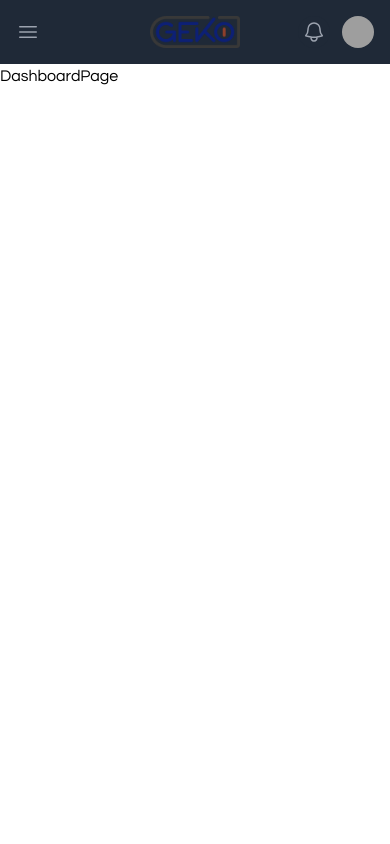
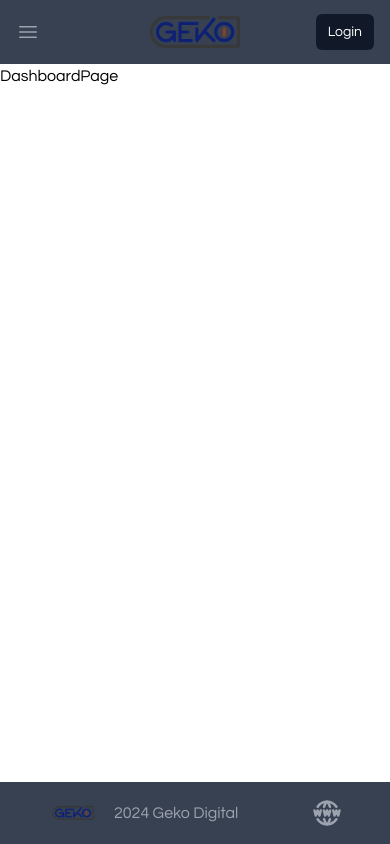
Before and after one commit to rleiva-2019154/vacationManager-Front, a React (Vite) app: page / in a window 390 px wide. Built offline with nearby package versions, Linux system fonts and the light colour scheme; grey boxes are pictures that could not be loaded.

Commit message:
Agregando le funcionalidad al navbar y agregando al navabar el username y profilepicture, creación del footer

```diff
--- a/package.json
+++ b/package.json
@@ -19,6 +19,7 @@
     "react": "^18.3.1",
     "react-dom": "^18.3.1",
     "react-hot-toast": "^2.4.1",
+    "react-icons": "^5.3.0",
     "react-router-dom": "^6.26.2"
   },
   "devDependencies": {
--- /dev/null
+++ b/src/components/Footer.jsx
@@ -0,0 +1,32 @@
+import { TbWorldWww } from "react-icons/tb";
+import logo from '../assets/img/logoGeko.png'
+
+export const Footer = () => {
+  return (
+    <footer className="bg-gray-700 text-gray-400 p-4 flex justify-between items-center">
+        <aside className="flex items-center ml-8">
+            <img
+                src={logo}
+                alt="Letras de la empresa"
+                width="50"
+                height="70"
+            />
+            <span className="ml-4 flex items-center">
+                <p className="m-0 p-0 leading-none text-base">
+                    {new Date().getFullYear()} Geko Digital
+                </p>
+            </span>
+        </aside>
+        <nav className='flex items-center mr-8'>
+            <a
+                href="https://digitalgeko.com/"
+                target='_blank'
+                rel='noopener noreferrer'
+                className='flex items-center'
+            >
+                <TbWorldWww size={30}/>
+            </a>
+        </nav>
+    </footer>
+)
+}
--- a/src/components/Navbar.jsx
+++ b/src/components/Navbar.jsx
@@ -7,16 +7,20 @@ import {
   MenuItem,
   MenuItems,
 } from "@headlessui/react";
-import { Bars3Icon, BellIcon, XMarkIcon } from "@heroicons/react/24/outline";
+import { Bars3Icon, XMarkIcon } from "@heroicons/react/24/outline";
 import logo from "../assets/img/logoGeko.png";
-import { loguot } from "../hooks/useLogout";
+import avatar from "../assets/img/avatar.png";
+import { logout } from "../hooks/useLogout";
+import { useEffect, useState } from "react";
+import { Link } from "react-router-dom";
 
+const navigation = [{ name: "Inicio", href: "/" }];
 
-const navigation = [
-  { name: "Dashboard", href: "#", current: true },
-  { name: "Team", href: "#", current: false },
-  { name: "Projects", href: "#", current: false },
-  { name: "Calendar", href: "#", current: false },
+const authenticatedNavigation = [
+  { name: "Solicitar vacaciones", href: "/requestVacation" },
+  { name: "Estado de solicitud", href: "/statusOfRequest" },
+  { name: "Días disponibles", href: "/daysAviable" },
+  { name: "Equipo", href: "/team" },
 ];
 
 function classNames(...classes) {
@@ -24,15 +28,27 @@ function classNames(...classes) {
 }
 
 export const Navbar = () => {
+  const [activeItem, setActiveItem] = useState("Dashboard");
+  const [isLoggedIn, setIsLoggedIn] = useState(false);
+  const [username, setUsername] = useState("");
+
+  useEffect(() => {
+    const user = JSON.parse(localStorage.getItem("user"));
+    if (user) {
+      setIsLoggedIn(true);
+      setUsername(user.username);
+    }
+  }, []);
+
   return (
-    <Disclosure as="nav" className="bg-gray-800">
+    <Disclosure as="nav" className="bg-gray-700">
       <div className="mx-auto max-w-7xl px-2 sm:px-6 lg:px-8">
         <div className="relative flex h-16 items-center justify-between">
           <div className="absolute inset-y-0 left-0 flex items-center sm:hidden">
             {/* Mobile menu button*/}
-            <DisclosureButton className="group relative inline-flex items-center justify-center rounded-md p-2 text-gray-400 hover:bg-gray-700 hover:text-white focus:outline-none focus:ring-2 focus:ring-inset focus:ring-white">
+            <DisclosureButton className="group relative inline-flex items-center justify-center rounded-md p-2 text-gray-400 hover:bg-gray-500 hover:text-white focus:outline-none focus:ring-2 focus:ring-inset focus:ring-white">
               <span className="absolute -inset-0.5" />
-              <span className="sr-only">Open main menu</span>
+              <span className="sr-only">Menú principal</span>
               <Bars3Icon
                 aria-hidden="true"
                 className="block h-6 w-6 group-data-[open]:hidden"
@@ -45,53 +61,63 @@ export const Navbar = () => {
           </div>
           <div className="flex flex-1 items-center justify-center sm:items-stretch sm:justify-start">
             <div className="flex flex-shrink-0 items-center">
-              <img
-                alt="Your Company"
-                src={logo}
-                className="h-8 w-auto"
-              />
+              <img alt="Geko Digital" src={logo} className="h-8 w-auto" />
             </div>
             <div className="hidden sm:ml-6 sm:block">
               <div className="flex space-x-4">
                 {navigation.map((item) => (
-                  <a
+                  <Link
                     key={item.name}
                     href={item.href}
-                    aria-current={item.current ? "page" : undefined}
+                    onClick={() => setActiveItem(item.name)}
+                    aria-current={
+                      activeItem === item.current ? "page" : undefined
+                    }
                     className={classNames(
-                      item.current
+                      activeItem === item.current
                         ? "bg-gray-900 text-white"
-                        : "text-gray-300 hover:bg-gray-700 hover:text-white",
+                        : "text-gray-300 hover:bg-gray-500 hover:text-white",
                       "rounded-md px-3 py-2 text-sm font-medium"
                     )}
                   >
                     {item.name}
-                  </a>
+                  </Link>
+                ))}
+                {isLoggedIn &&
+                  authenticatedNavigation.map((item) => (
+                    <Link
+                      key={item.name}
+                      to={item.href}
+                      onClick={() => setActiveItem(item.name)}
+                      aria-current={
+                        activeItem === item.current ? "page" : undefined
+                      }
+                      className={classNames(
+                        activeItem === item.current
+                          ? "bg-gray-900 text-white"
+                          : "text-gray-300 hover:bg-gray-500 hover:text-white",
+                        "rounded-md px-3 py-2 text-sm font-medium"
+                      )}
+                    >
+                      {item.name}
+                    </Link>
                   ))}
               </div>
             </div>
           </div>
+          {isLoggedIn ? (
             <div className="absolute inset-y-0 right-0 flex items-center pr-2 sm:static sm:inset-auto sm:ml-6 sm:pr-0">
-            <button
-              type="button"
-              className="relative rounded-full bg-gray-800 p-1 text-gray-400 hover:text-white focus:outline-none focus:ring-2 focus:ring-white focus:ring-offset-2 focus:ring-offset-gray-800"
-            >
-              <span className="absolute -inset-1.5" />
-              <span className="sr-only">View notifications</span>
-              <BellIcon aria-hidden="true" className="h-6 w-6" />
-            </button>
+              <span className="text-gray-300 hover:cursor-pointer hover:text-white px-3 py-2 text-sm font-medium">
+                {username}
+              </span>
 
               {/* Profile dropdown */}
               <Menu as="div" className="relative ml-3">
                 <div>
-                <MenuButton className="relative flex rounded-full bg-gray-800 text-sm focus:outline-none focus:ring-2 focus:ring-white focus:ring-offset-2 focus:ring-offset-gray-800">
+                  <MenuButton className="relative flex rounded-full bg-gray-700 text-sm focus:outline-none focus:ring-2 focus:ring-white focus:ring-offset-2 focus:ring-offset-gray-800">
                     <span className="absolute -inset-1.5" />
                     <span className="sr-only">Open user menu</span>
-                  <img
-                    alt=""
-                    src="https://images.unsplash.com/photo-1472099645785-5658abf4ff4e?ixlib=rb-1.2.1&ixid=eyJhcHBfaWQiOjEyMDd9&auto=format&fit=facearea&facepad=2&w=256&h=256&q=80"
-                    className="h-8 w-8 rounded-full"
-                  />
+                    <img alt="" src={avatar} className="h-8 w-8 rounded-full" />
                   </MenuButton>
                 </div>
                 <MenuItems
@@ -115,16 +141,26 @@ export const Navbar = () => {
                     </a>
                   </MenuItem>
                   <MenuItem>
-                  <a
-                    onClick={loguot}
-                    className="block px-4 py-2 text-sm text-gray-700 data-[focus]:bg-gray-100"
+                    <span
+                      onClick={logout}
+                      className="block px-4 py-2 text-sm hover:cursor-pointer text-gray-700 data-[focus]:bg-gray-100"
                     >
                       Sign out
-                  </a>
+                    </span>
                   </MenuItem>
                 </MenuItems>
               </Menu>
             </div>
+          ) : (
+            <div className="absolute inset-y-0 right-0 flex items-center pr-2 sm:static sm:inset-auto sm:ml-6 sm:pr-0">
+              <a
+                href="/auth"
+                className="bg-gray-900 text-white rounded-md px-3 py-2 text-sm font-medium"
+              >
+                Login
+              </a>
+            </div>
+          )}
         </div>
       </div>
 
@@ -135,11 +171,28 @@ export const Navbar = () => {
               key={item.name}
               as="a"
               href={item.href}
-              aria-current={item.current ? "page" : undefined}
+              aria-current={activeItem === item.current ? "page" : undefined}
               className={classNames(
-                item.current
+                activeItem === item.current
                   ? "bg-gray-900 text-white"
-                  : "text-gray-300 hover:bg-gray-700 hover:text-white",
+                  : "text-gray-300 hover:bg-gray-500 hover:text-white",
+                "block rounded-md px-3 py-2 text-base font-medium"
+              )}
+            >
+              {item.name}
+            </DisclosureButton>
+          ))}
+          {isLoggedIn &&
+            authenticatedNavigation.map((item) => (
+              <DisclosureButton
+                key={item.name}
+                as="a"
+                href={item.href}
+                aria-current={activeItem === item.current ? "page" : undefined}
+                className={classNames(
+                  activeItem === item.current
+                    ? "bg-gray-900 text-white"
+                    : "text-gray-300 hover:bg-gray-500 hover:text-white",
                   "block rounded-md px-3 py-2 text-base font-medium"
                 )}
               >
@@ -150,4 +203,4 @@ export const Navbar = () => {
       </DisclosurePanel>
     </Disclosure>
   );
-}
+};
--- a/src/hooks/useLogout.jsx
+++ b/src/hooks/useLogout.jsx
@@ -1,4 +1,4 @@
-export const loguot = () =>{
+export const logout = () =>{
     localStorage.removeItem('user')
 
     window.location.href = '/'
--- a/src/pages/DashboardPage.jsx
+++ b/src/pages/DashboardPage.jsx
@@ -1,3 +1,4 @@
+import { Footer } from '../components/Footer'
 import { Navbar } from '../components/Navbar'
 
 export const DashboardPage = () => {
@@ -7,6 +8,7 @@ export const DashboardPage = () => {
       <div className='flex-1 overflow-hidden'>
         DashboardPage
       </div>
+      <Footer/>
     </div>
   )
 }
```
Also changed, not shown: src/assets/img/avatar.png (added), 1 other file (tests, documents, lock files or other folders). Lines whose indentation alone changed are shown as unchanged.
